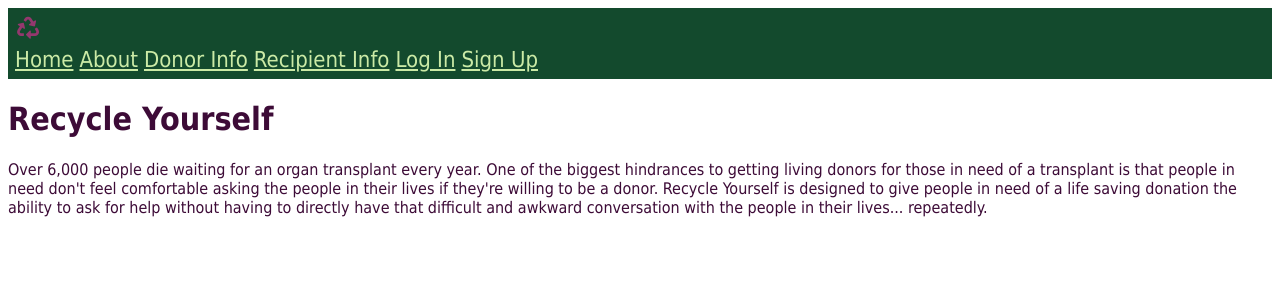
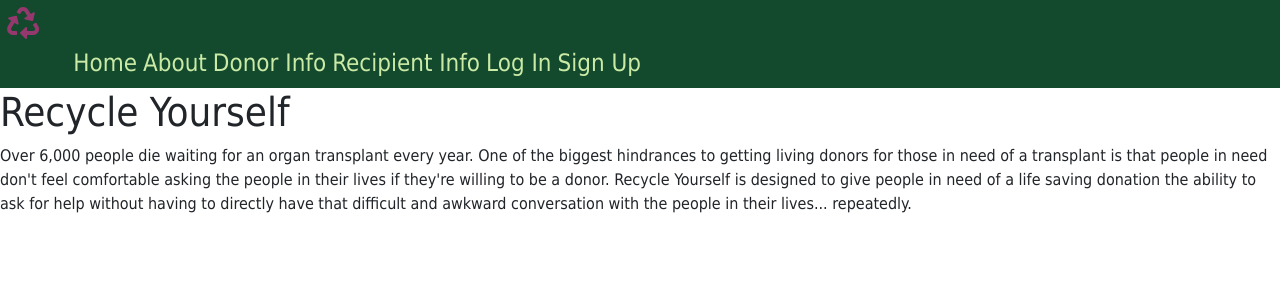
Before and after one commit to CSimoneCode/Recycle-Yourself, a Django app: page / in a window 1280 px wide. Shown: the top 300 px of the page. Run offline with Django 3.2, Linux system fonts and the light colour scheme; some libraries are stand-ins or nearby versions.

Commit message:
styled icon and nav bar

```diff
--- a/main_app/static/css/main.css
+++ b/main_app/static/css/main.css
@@ -11,20 +11,29 @@ header {
     padding: 4px;
 }
 
-.nav-left {
-    font-size: 22px;
+nav {
+    width: 100vw;
+    display: flex;
+    margin: 0px;
+}
+
+.fa-recycle {
+    font-size: 2em;
     color: #94386E;
+    background-color: #134A2D;
     display: flex;
-    justify-content: flex-start;
     align-items: center;
-    padding: 5px;
+    width: 50vw;
+    padding: 3px;
 }
 
 .nav-right {
-    font-size: 22px;
+    font-size: 1.5em;
+    width: 50vw;
     display: flex;
     justify-content: flex-end;
     align-items: center;
+    margin: 0px;
 }
 
 nav a {
--- a/main_app/templates/base.html
+++ b/main_app/templates/base.html
@@ -6,15 +6,16 @@
     <meta name="viewport" content="width=device-width, initial-scale=1.0">
     <link rel="stylesheet" type="text/css" href="{% static 'css/main.css' %}">
     <link rel="stylesheet" href="https://pro.fontawesome.com/releases/v5.10.0/css/all.css" integrity="sha384-AYmEC3Yw5cVb3ZcuHtOA93w35dYTsvhLPVnYs9eStHfGJvOvKxVfELGroGkvsg+p" crossorigin="anonymous"/>
+    <link rel="stylesheet" href="https://stackpath.bootstrapcdn.com/bootstrap/4.1.3/css/bootstrap.min.css" integrity="sha384-MCw98/SFnGE8fJT3GXwEOngsV7Zt27NXFoaoApmYm81iuXoPkFOJwJ8ERdknLPMO" crossorigin="anonymous">
     <title>Recycle Yourself {% block title %}{% endblock %}</title>
 </head>
 <body>
     <header>
         <nav>
-            <div class="nav-left">
+            <span>
                 <i class="fas fa-recycle"></i>
-            </div>
-            <div class="nav-right">
+            </span>
+            <span class="nav-right">
                 <a class="navlinks" href="{% url 'landing' %}">Home</a>
                 <a class="navlinks" href="{% url 'about' %}">About</a>
                 <a class="navlinks" href="{% url 'donorInfo' %}">Donor Info</a>
@@ -25,7 +26,7 @@
                 <a class="navlinks" href="{% url 'login' %}">Log In</a>
                 <a class="navlinks" href="{% url 'signup' %}">Sign Up</a>
                 {% endif %}
-            </div>
+            </span>
         </nav>
     </header>
     <main>
```
